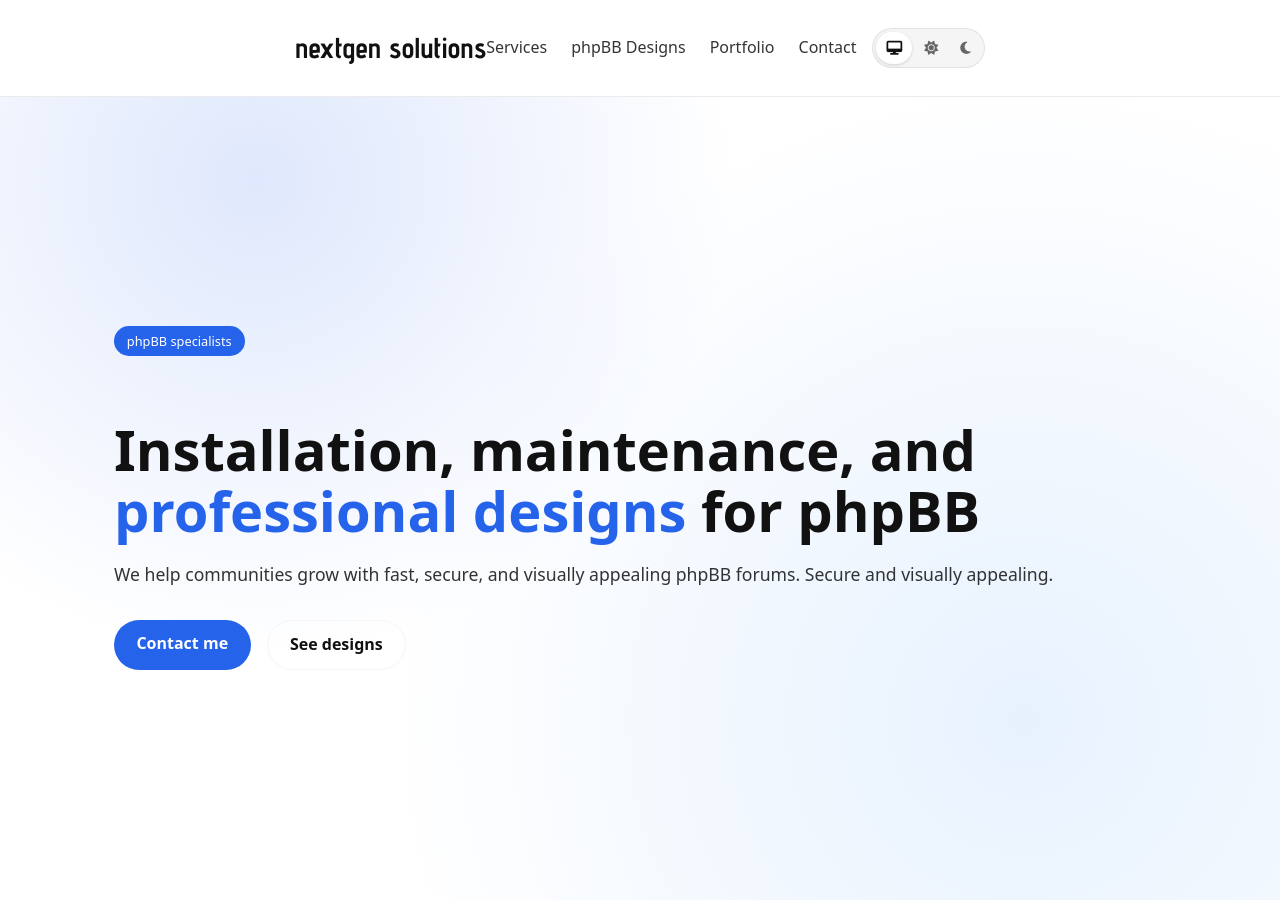
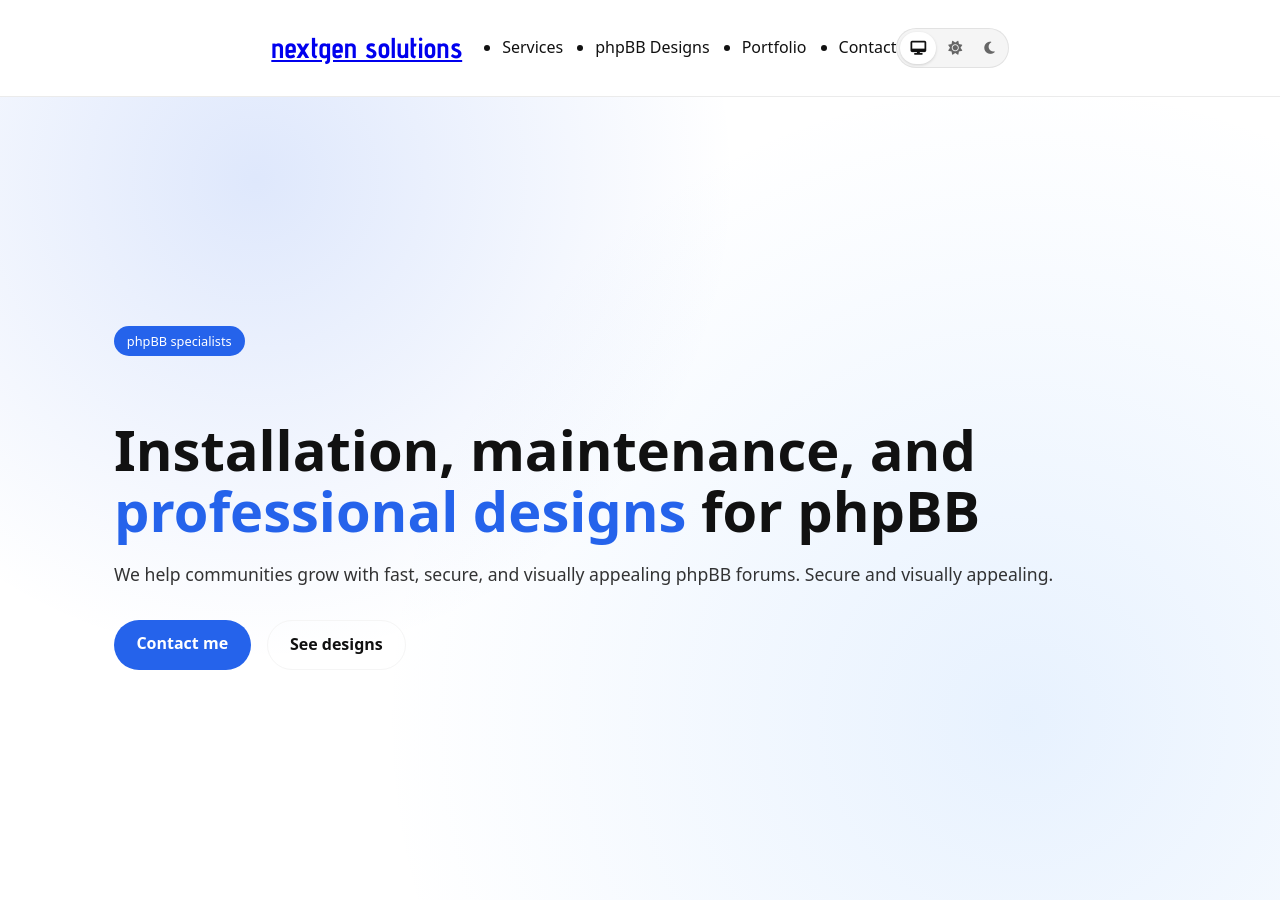
Before and after one commit to nextgen-solutions-gt/nextgen-solutions-gt.github.io, a Jekyll site: the page built from index.md, in a window 1280 px wide and 900 px high. Built offline with Jekyll 4.4.1, drawn with Linux system fonts in a browser that asks for light colours.

Commit message:
Revert "More improvements for navbar"
This reverts commit e0695c941e8431590cbafa0fe55db9f467f250e5.

```diff
--- a/_layouts/default.html
+++ b/_layouts/default.html
@@ -25,24 +25,25 @@
     </ul>
 
     <div class="nav-actions">
-      <div class="theme-switch" role="group">
-        <button data-theme-select="system">
-          <i class="fa-solid fa-desktop"></i>
-        </button>
-        <button data-theme-select="light">
-          <i class="fa-solid fa-sun"></i>
-        </button>
-        <button data-theme-select="dark">
-          <i class="fa-solid fa-moon"></i>
-        </button>
+      <!-- Theme -->
+      <div class="theme-switch">
+        <button data-theme-select="system"><i class="fa-solid fa-desktop"></i></button>
+        <button data-theme-select="light"><i class="fa-solid fa-sun"></i></button>
+        <button data-theme-select="dark"><i class="fa-solid fa-moon"></i></button>
       </div>
 
+      <!-- Mobile toggle -->
       <button class="nav-toggle" aria-label="Abrir menú">
         <i class="fa-solid fa-bars"></i>
       </button>
     </div>
   </nav>
+
+  <!-- Overlay -->
+  <div class="nav-overlay"></div>
 </header>
+
+
   <main>
     {{ content }}
   </main>
--- a/assets/css/style.css
+++ b/assets/css/style.css
@@ -251,44 +251,25 @@
 .nav {
   display: flex;
   align-items: center;
-  height: 72px;
-}
-
-.brand {
-  font-weight: 700;
-  font-size: 1.2rem;
-}
-
-.brand a {
-  color: var(--text);
-  text-decoration: none;
+  justify-content: space-between;
+  height: 64px;
 }
 
 .nav-links {
-  margin-left: auto; /* 👈 empuja el menú a la derecha */
   display: flex;
-  align-items: center;
-  gap: 24px;
-  list-style: none;
-  padding: 0;
+  gap: 32px;
 }
 
 .nav-links a {
   color: var(--text);
   text-decoration: none;
   font-weight: 500;
-  opacity: 0.85;
-}
-
-.nav-links a:hover {
-  opacity: 1;
 }
 
 .nav-actions {
   display: flex;
   align-items: center;
   gap: 12px;
-  margin-left: 16px;
 }
 
 .nav-toggle {
@@ -296,23 +277,57 @@
 }
 
 @media (max-width: 768px) {
+  .nav-toggle {
+    display: inline-flex;
+    background: none;
+    border: none;
+    font-size: 22px;
+    cursor: pointer;
+    color: var(--text);
+  }
+
   .nav-links {
-    position: absolute;
-    top: 72px;
-    right: 0;
+    position: fixed;
+    top: 0;
+    right: -100%;
+    width: 280px;
+    height: 100vh;
     background: var(--bg);
     flex-direction: column;
-    width: 100%;
-    padding: 16px;
+    padding: 96px 24px;
+    gap: 24px;
+    transition: right .3s ease;
+    box-shadow: -10px 0 30px rgba(0,0,0,.15);
+    z-index: 1001;
+  }
+
+  .nav-links.open {
+    right: 0;
+  }
+
+  .nav-overlay {
+    position: fixed;
+    inset: 0;
+    background: rgba(0,0,0,.4);
+    backdrop-filter: blur(4px);
+    opacity: 0;
+    pointer-events: none;
+    transition: opacity .3s ease;
+    z-index: 1000;
+  }
+
+  .nav-overlay.open {
+    opacity: 1;
+    pointer-events: auto;
+  }
+
+  .theme-switch {
     display: none;
   }
 
-  .nav-links.open {
-    display: flex;
-  }
-
-  .nav-toggle {
+  .nav-links .theme-switch {
     display: inline-flex;
+    margin-top: 24px;
   }
 }
 
```
